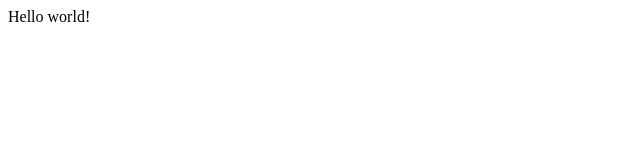
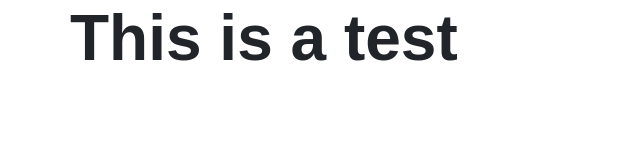
Before and after one commit to FrescoFlacko/yandre-website, a Gatsby site: page / in a window 1280 px wide. Shown: the whole page, without its empty margins (0-640 px from the left). Built offline with nearby package versions, Linux system fonts and the light colour scheme; Gatsby itself is replaced by a stand-in of ours.

Commit message:
Added global styles file that includes all bootstrap and theme classes

```diff
--- a/gatsby-config.js
+++ b/gatsby-config.js
@@ -5,5 +5,6 @@
  */
 
 module.exports = {
+  plugins: ['gatsby-plugin-sass']
   /* Your site config here */
 }
--- a/package.json
+++ b/package.json
@@ -15,6 +15,8 @@
   },
   "dependencies": {
     "gatsby": "^2.19.7",
+    "gatsby-plugin-sass": "^2.1.29",
+    "node-sass": "^4.13.1",
     "react": "^16.12.0",
     "react-dom": "^16.12.0"
   },
@@ -23,7 +25,7 @@
   },
   "repository": {
     "type": "git",
-    "url": "https://github.com/gatsbyjs/gatsby-starter-hello-world"
+    "url": "https://github.com/FrescoFlacko/yandre-website"
   },
   "bugs": {
     "url": "https://github.com/gatsbyjs/gatsby/issues"
--- a/src/pages/index.js
+++ b/src/pages/index.js
@@ -1,3 +1,10 @@
 import React from "react"
+import "../styles.scss"
 
-export default () => <div>Hello world!</div>
+export default () => (
+<div class="container text-center">
+    <div class="row">
+        <h1>This is a test</h1>
+    </div>
+</div>
+)
--- /dev/null
+++ b/src/styles.scss
@@ -0,0 +1,6 @@
+@import 'bootstrap/vendor/bootstrap/css/bootstrap.min.css';
+@import 'bootstrap/vendor/bootstrap/css/bootstrap-reboot.min.css';
+@import 'bootstrap/vendor/bootstrap/css/bootstrap-grid.min.css';
+@import 'bootstrap/scss/style.default.scss';
+@import 'bootstrap/scss/core';
+@import 'bootstrap/scss/theme';
```
Also changed, not shown: 1 other file.
